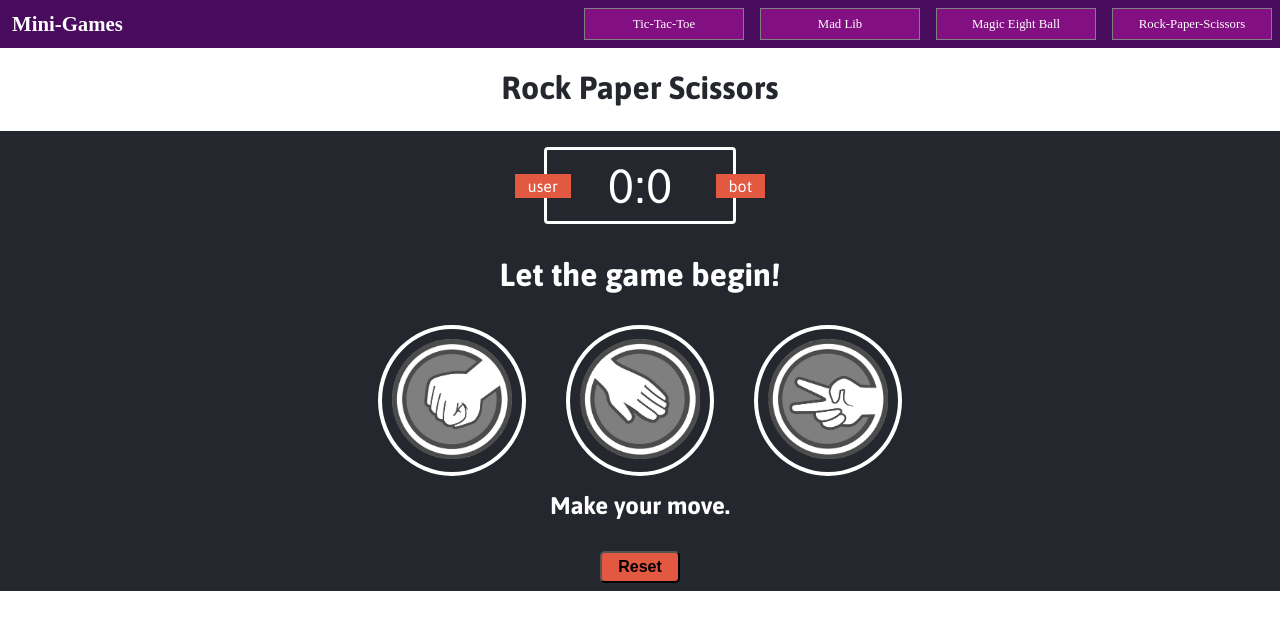
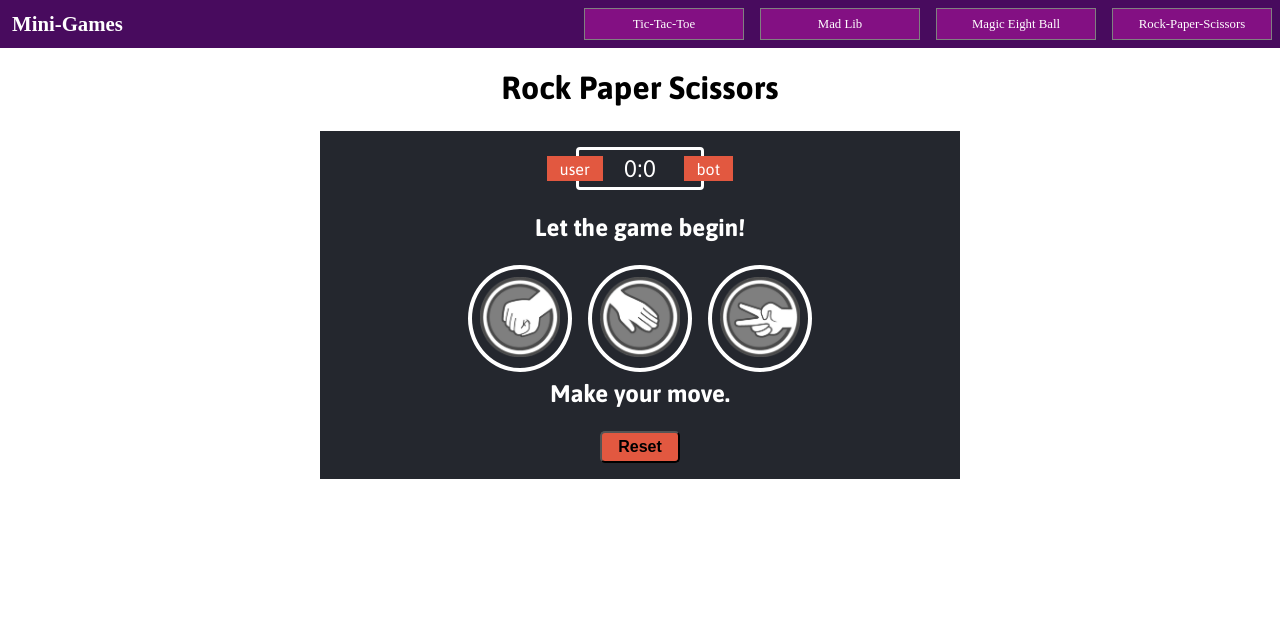
Before and after one commit to AnnieMcMahon/mini-games-v2, a Next.js app: page /rockPaperScissors in a window 1280 px wide. Shown: the top 630 px of the page. Built offline with nearby package versions, Linux system fonts and the light colour scheme.

Commit message:
removed tictactoe history and adjusted styling

```diff
--- a/app/madlib/madlib.css
+++ b/app/madlib/madlib.css
@@ -3,7 +3,7 @@
   background: linear-gradient(-45deg, #d3686b, #f1cee4);
   margin: 0.5rem auto;
   border: 2px solid rgb(148, 9, 78);
-  width: 80%;
+  width: 60%;
   height: 28rem;
 }
 
@@ -51,11 +51,11 @@
   padding: 0.2rem;
   text-align: center;
   border-radius: 5%;
-  width: 12rem;
+  width: 9rem;
   border: 2px solid rgb(205, 32, 101);
   box-shadow: -2px 2px rgb(104, 11, 48);
   color: white;
-  font-size: 1rem;
+  font-size: 0.8rem;
   margin: 0 0.5rem;
 }
 
--- a/app/magicEightBall/magicEightBall.css
+++ b/app/magicEightBall/magicEightBall.css
@@ -1,5 +1,4 @@
 #magic-ball-game {
-  box-sizing: border-box;
   font-family: Arial, Helvetica, sans-serif;
   text-align: center;
   width: 50%;
--- a/app/rockPaperScissors/rockpaper.css
+++ b/app/rockPaperScissors/rockpaper.css
@@ -1,11 +1,11 @@
 @import url('https://fonts.googleapis.com/css2?family=Asap:wght@400;700&display=swap');
 
 #rockpapergame {
-  margin: 0;
   padding: 0;
-  box-sizing: border-box;
   font-family: Asap, 'sans-serif';
   background-color: #24272E;
+  width: 50%;
+  margin: auto;
 }
 
 #rockpapergame header {
@@ -13,19 +13,15 @@
   padding-bottom: 0.2rem;
 }
 
-#rockpapergame h1 {
-  color: #24272E;
-}
-
 #rockpapergame .scoreboard {
   border: 3px solid white;
-  width: 12rem;
+  width: 8rem;
   margin: 1rem auto;
   color: white;
-  font-size: 3rem;
+  font-size: 1.5rem;
   border-radius: 4px;
   text-align: center;
-  padding: 0.5rem 1.5rem;
+  padding: 0.3rem 0.5rem;
   position: relative;
 }
 
@@ -38,28 +34,25 @@
 
 #rockpapergame #user-label {
   position: absolute;
-  top: 1.5rem;
+  top: 0.4rem;
   left: -2rem;
 }
 
 #rockpapergame #bot-label {
   position: absolute;
-  top: 1.5rem;
+  top: 0.4rem;
   right: -2rem;
 }
 
 #rockpapergame .result {
-  font-size: 2rem;
+  font-size: 1.5rem;
   color: white;
-}
-
-#rockpapergame .result p {
   text-align: center;
   font-weight: bold;
 }
 
 #rockpapergame .choices {
-  margin-top: 1rem;
+  margin-top: 0.5rem;
   text-align: center;
 }
 
@@ -67,13 +60,13 @@
   display: inline-block;
   border: 4px solid white;
   border-radius: 50%;
-  margin: 0 20px;
-  padding: 10px;
+  margin: 0 0.5rem;
+  padding: 0.5rem;
   transition: all 0.3s ease;
 }
 
 #rockpapergame img {
-  width: 120px;
+  width: 5rem;
 }
 
 #rockpapergame .choice:hover {
@@ -86,12 +79,11 @@
   color: white;
   font-weight: bold;
   font-size: 1.5rem;
-  margin-top: 1rem;
+  margin-top: 0.5rem;
 }
 
 #rockpapergame .reset {
   text-align: center;
-  margin: 2rem;
 }
 
 #rockpapergame #reset-btn {
@@ -101,7 +93,7 @@
   font-weight: bold;
   font-size: 1rem;
   border-radius: 5px;
-  margin-bottom: 0.5rem;
+  margin-bottom: 1rem;
 }
 
 #rockpapergame #reset-btn:hover {
@@ -132,13 +124,3 @@
     width: 100px;
   }
 }
-
-@media only screen and (max-width: 520px) {
-  #rockpapergame img {
-    width: 75px;
-  }
-
-  #rockpapergame .result {
-    font-size: 1.6rem;
-  }
-}
--- a/app/tictactoe/Board.jsx
+++ b/app/tictactoe/Board.jsx
@@ -26,8 +26,9 @@ export default function Board({ xIsNext, squares, onPlay }) {
   }
 
   return (
-    <>
+    <div>
       <div className="status">{status}</div>
+      <div className="board">
       <div className="board-row">
         <Square value={squares[0]} onSquareClick={() => handleClick(0)} />
         <Square value={squares[1]} onSquareClick={() => handleClick(1)} />
@@ -43,6 +44,7 @@ export default function Board({ xIsNext, squares, onPlay }) {
         <Square value={squares[7]} onSquareClick={() => handleClick(7)} />
         <Square value={squares[8]} onSquareClick={() => handleClick(8)} />
       </div>
-    </>
+      </div>
+    </div>
   );
 }
```
Also changed, not shown: app/tictactoe/page.jsx (+5 -26 lines), app/tictactoe/tictactoe.css (+8 -26 lines).
